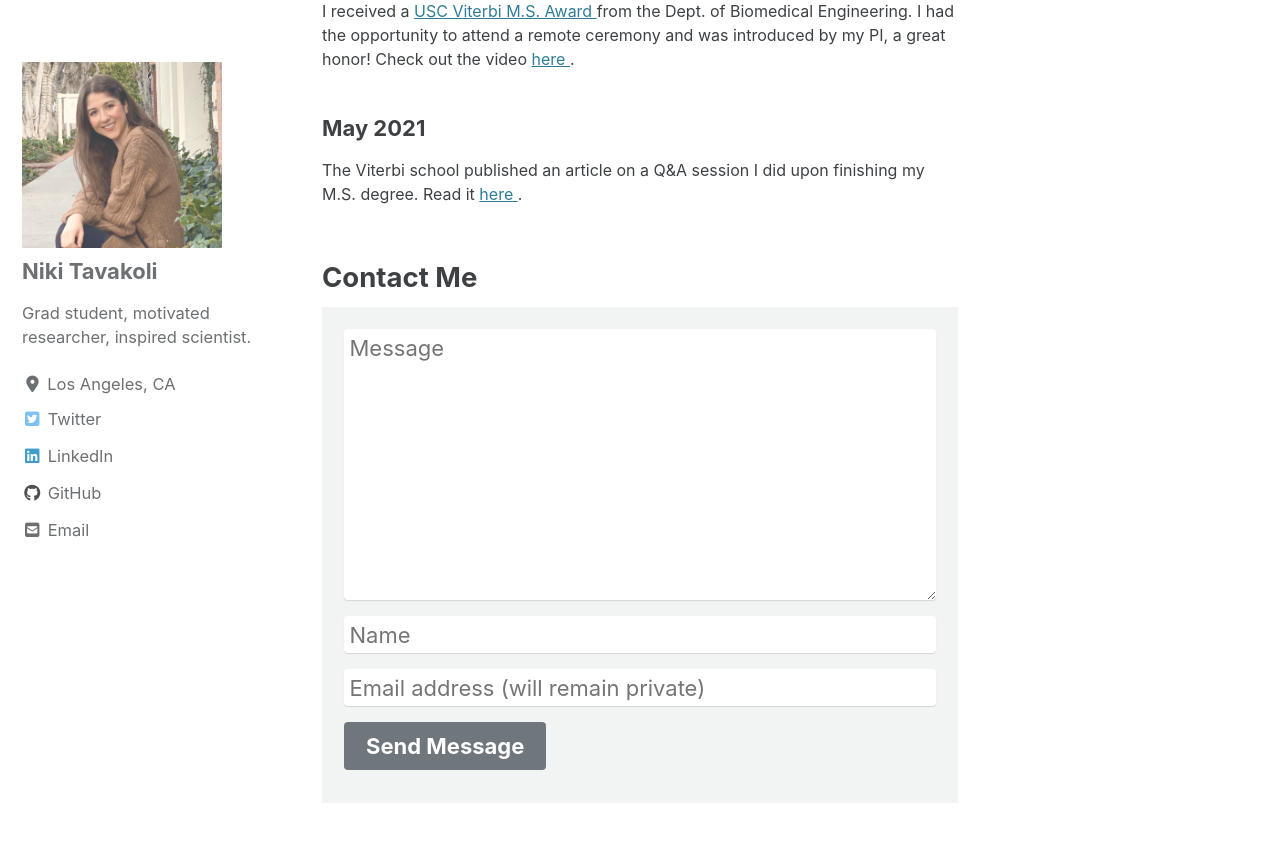
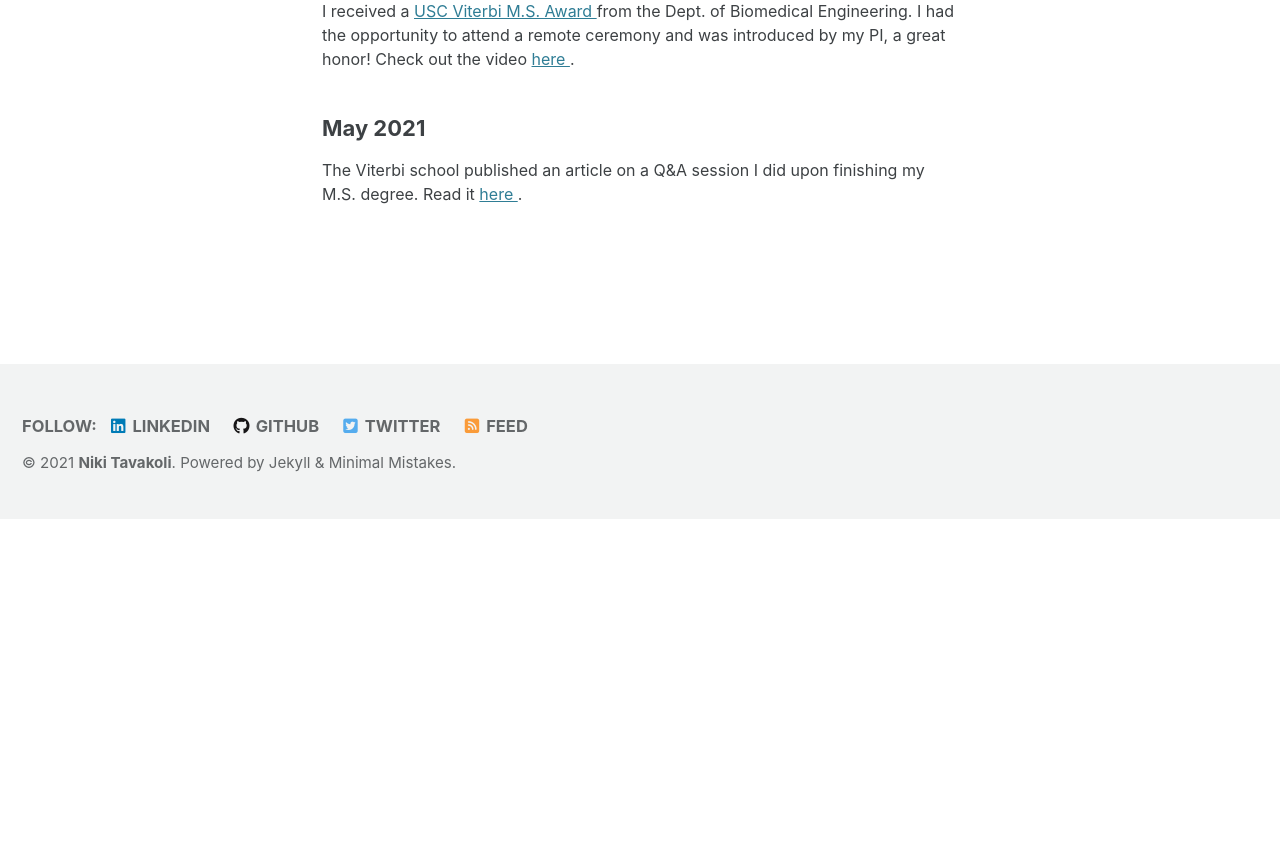
Before and after one commit to nikitavakoli/nikitavakoli.github.io, a Jekyll site: the page built from _pages/news.md, in a window 1280 px wide and 900 px high, scrolled down 603 px. Shown: the top 842 px of the window. Built offline with Jekyll 4.4.1, drawn with Linux system fonts in a browser that asks for light colours; cached includes are drawn as plain includes; nearby versions of some CDN libraries; after the commit the page ends 1122 px from its top, so only the background shows below that.

Commit message:
Update news.md

```diff
--- a/_pages/news.md
+++ b/_pages/news.md
@@ -14,37 +14,3 @@ author_profile: true
 </p>
 <h6 class="remove-whitespace">May 2021</h6>
 <p style="font-size:16px"> The Viterbi school published an article on a Q&A session I did upon finishing my M.S. degree. Read it <a href="https://viterbischool.usc.edu/news/2021/05/niki-tavakoli-biomedical-engineering-graduating-student-qa/">here </a>.</p>
-
-
-## Contact Me
-
-<script>{% include wufoo.js %}</script>
-
-<form id="form1" name="form1" accept-charset="UTF-8" autocomplete="off" enctype="multipart/form-data" method="post" novalidate action="https://pamora.wufoo.co.uk/forms/z1al79z71ldclw1/#public">
-  <div class="form-group">
-    <label class="sr-only" id="title1" for="Field1"><strong>Message</strong><span id="req_1" class="req">*</span></label>
-    <textarea id="Field1" name="Field1" spellcheck="true" rows="10" cols="50" required placeholder="Message"></textarea>
-  </div>
-  <div class="form-group">
-    <label class="sr-only" id="title15" for="Field15"><strong>Name</strong></label>
-    <input id="Field15" name="Field15" type="text" maxlength="255" placeholder="Name">
-  </div>
-  <div class="form-group">
-    <label class="sr-only" id="title10" for="Field10"><strong>Email address</strong><span id="req_2" class="req">*</span> <small>(will remain private)</small></label>
-    <input id="Field10" name="Field10" type="email" spellcheck="false" maxlength="255" required placeholder="Email address (will remain private)">
-  </div>
-  <!--
-  <div class="form-group">
-    <label class="sr-only" id="title10" for="Field10"><strong>How&rsquo;d you hear about my website?</strong></label>
-    <input id="Field10" name="Field10" type="text" maxlength="255" placeholder="How&rsquo;d you hear about my website?">
-  </div>
-  -->
-  <div class="form-group">
-    <button type="submit" id="saveForm" name="saveForm" tabindex="5" class="btn btn--primary btn--large">Send Message</button>
-  </div>
-  <div class="form-group hidden">
-    <label for="comment">Do Not Fill This Out</label>
-    <textarea name="comment" id="comment" rows="1" cols="1"></textarea>
-    <input type="hidden" id="idstamp" name="idstamp" value="TJvw2nVp2nq5CawFN8ZAu55IqsR1Wafu8NnsEnZTmCc=">
-  </div>
-</form>
```
